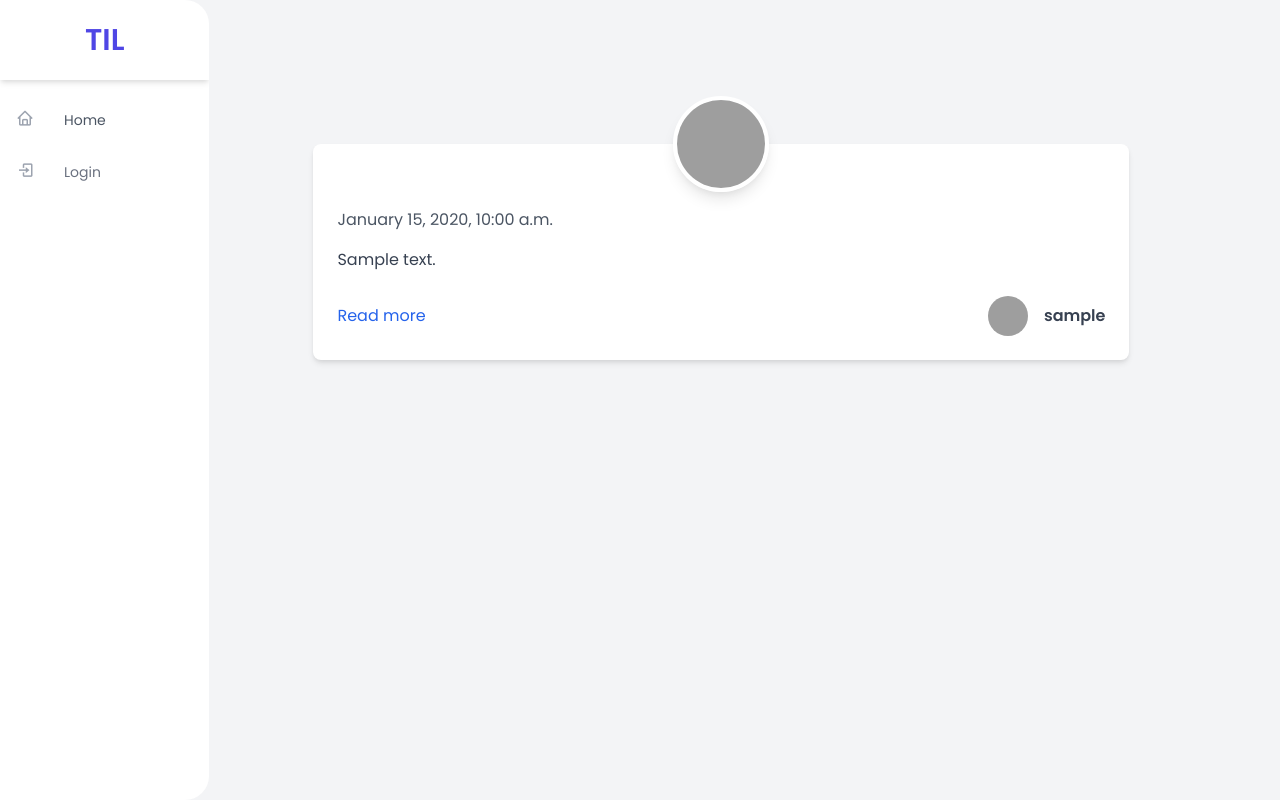
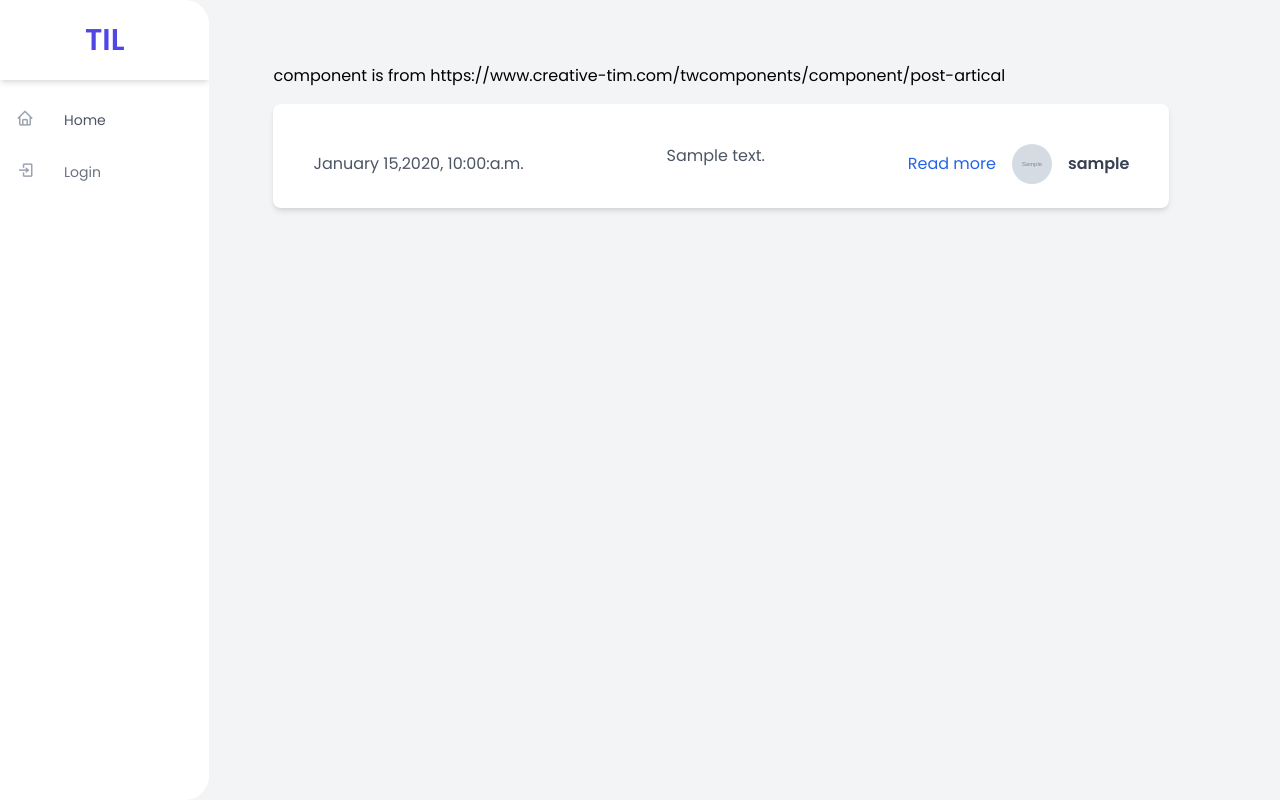
Before and after one commit to Ishwari-16/django-social-media, a Django app: page / in a window 1280 px wide. Run offline with Django 5.2, Linux system fonts and the light colour scheme; tables that the repository leaves empty hold one stand-in row (values such as "Sample post"); grey boxes marked "Sample" are stand-in pictures; some libraries are stand-ins or nearby versions; grey boxes are pictures that could not be loaded.

Commit message:
Updated views, URLs, and templates

```diff
--- a/profiles/models.py
+++ b/profiles/models.py
@@ -5,16 +5,21 @@ from django.dispatch import receiver
 from sorl.thumbnail import ImageField  # Optional – used for thumbnailing
 
 class Profile(models.Model):
-    user = models.OneToOneField(
-        User,
-        on_delete=models.CASCADE,
-        related_name="profile"
-    )
-    profile_image = models.ImageField(
-        upload_to='profile_pics/',
-        default='default.jpg',
-        blank=True
-    )
+    user = models.OneToOneField(User, on_delete=models.CASCADE)
+    image = models.ImageField(upload_to='profile_images/', default='default.jpg')
+
+
+#class Profile(models.Model):
+#    user = models.OneToOneField(
+ #       User,
+  #      on_delete=models.CASCADE,
+   #     related_name="profile"
+    #)
+#    profile_image = models.ImageField(
+ #       upload_to='profile_images/',
+  #      null=True,
+   #     blank=True,
+    #)
 
     # Remove this if you're already using `profile_image` as the main field
     # image = ImageField(upload_to='profiles')  ← Not needed
--- a/til/templates/includes/post.html
+++ b/til/templates/includes/post.html
@@ -1,62 +1,4 @@
 {% load thumbnail %}
-{% load static %}
-
-<!-- component is from https://www.creative-tim.com/twcomponents/component/post-artical-->
-
-<div class="max-w-full sm:max-w-4xl px-4 sm:px-10 my-8 relative">
-  <!-- 👤 Large profile image on top center -->
-  <div class="flex justify-center -mb-12 z-10 relative">
-    {% if post.author.profile.image %}
-      {% thumbnail post.author.profile.image "100x100" crop="center" as im %}
-        <img src="{{ im.url }}" class="w-24 h-24 rounded-full object-cover border-4 border-white shadow-lg" alt="Profile Image" />
-      {% endthumbnail %}
-    {% else %}
-      <img src="{% static 'images/default.jpg' %}" class="w-24 h-24 rounded-full object-cover border-4 border-white shadow-lg" alt="Default Profile Image" />
-    {% endif %}
-  </div>
-
-  <!-- 📦 Post card -->
-  <div class="pt-16 pb-6 px-6 bg-white rounded-lg shadow-md">
-
-    <!-- 📅 Post date -->
-    <div class="flex justify-between items-center">
-      <span class="font-light text-gray-600">
-        {{ post.date|date:"F j, Y, g:i a" }}
-      </span>
-    </div>
-
-    <!-- 📝 Post text -->
-    <div class="mt-4">
-      <p class="text-gray-700">{{ post.text }}</p>
-    </div>
-
-    <!-- 📎 Footer: Read more + author info -->
-    <div class="flex justify-between items-center mt-6">
-      {% if show_detail_link %}
-        <a class="text-blue-600 hover:underline" href="{% url 'feed:detail' post.id %}">Read more</a>
-      {% else %}
-        <span>&nbsp;</span>
-      {% endif %}
-
-      <!-- 👤 Small profile icon + username -->
-      <a class="flex items-center" href="{% url 'profiles:detail' post.author.username %}">
-        {% if post.author.profile.image %}
-          {% thumbnail post.author.profile.image "40x40" crop="center" as im %}
-            <img class="mx-4 w-10 h-10 object-cover rounded-full hidden sm:block" src="{{ im.url }}" alt="avatar">
-          {% endthumbnail %}
-        {% else %}
-          <img class="mx-4 w-10 h-10 object-cover rounded-full hidden sm:block" src="{% static 'images/default.jpg' %}" alt="Default Avatar">
-        {% endif %}
-        <h1 class="text-gray-700 font-bold">{{ post.author.username }}</h1>
-      </a>
-    </div>
-  </div>
-</div>
-
-
-
-
-<!--{% load thumbnail %}
 component is from https://www.creative-tim.com/twcomponents/component/post-artical
         <div class="max-w-full sm:max-w-4xl px-4 sm:px-10 my-4 py-6 bg-white rounded-lg shadow-md sm:flex sm:justify-between">
         <div class="flex justify-between items-center mt-4">
@@ -84,4 +26,41 @@ component is from https://www.creative-tim.com/twcomponents/component/post-artic
                 </a>
             </div>
         </div>
-    </div> -->
+    </div>
+
+<!--{% load static %}
+
+ component is from https://www.creative-tim.com/twcomponents/component/post-artical
+
+<div class="max-w-full sm:max-w-4xl px-4 sm:px-10 my-4 py-6 bg-white rounded-lg shadow-md sm:flex sm:justify-between">
+
+    <div class="flex justify-between items-center mt-4">
+        <span class="font-light text-gray-600">{{ post.date|date:"F j,Y, g:i:a" }}</span>
+    </div>
+
+    <div class="mt-2">
+        <p class="mt-2 text-gray-600">{{ post.text }}</p>
+    </div>
+
+    <div class="flex justify-between items-center mt-4">
+        <a class="text-blue-600 hover:underline" href="{% url 'feed:detail' post.id %}">
+            {% if show_detail_link %}
+                Read more
+            {% endif %}
+        </a>
+
+        <div>
+            <a class="flex items-center" href="{% url 'profiles:detail' post.author.username %}">
+                {% if post.author.profile.image %}
+                    <img class="mx-4 w-10 h-10 object-cover rounded-full hidden sm:block"
+                         src="{{ post.author.profile.image.url }}" alt="avatar">
+                {% else %}
+                    <img class="mx-4 w-10 h-10 object-cover rounded-full hidden sm:block"
+                         src="{% static 'images/default.jpg' %}" alt="default avatar">
+                {% endif %}
+                <h1 class="text-gray-700 font-bold">{{ post.author.username }}</h1>
+            </a>
+        </div>
+    </div>
+</div>
+-->
--- a/til/urls.py
+++ b/til/urls.py
@@ -27,4 +27,5 @@ urlpatterns = [
     path("profile/", include(profiles_urls, namespace="profiles")),
     path("accounts/", include("allauth.urls")),
     path("", include(feed_urls, namespace="feed")),
-]+static(settings.MEDIA_URL,document_root=settings.MEDIA_ROOT)
+]
+urlpatterns+=static(settings.MEDIA_URL,document_root=settings.MEDIA_ROOT)
```
Also changed, not shown: profiles/migrations/0007_remove_profile_profile_image_profile_image_and_more.py (added).
